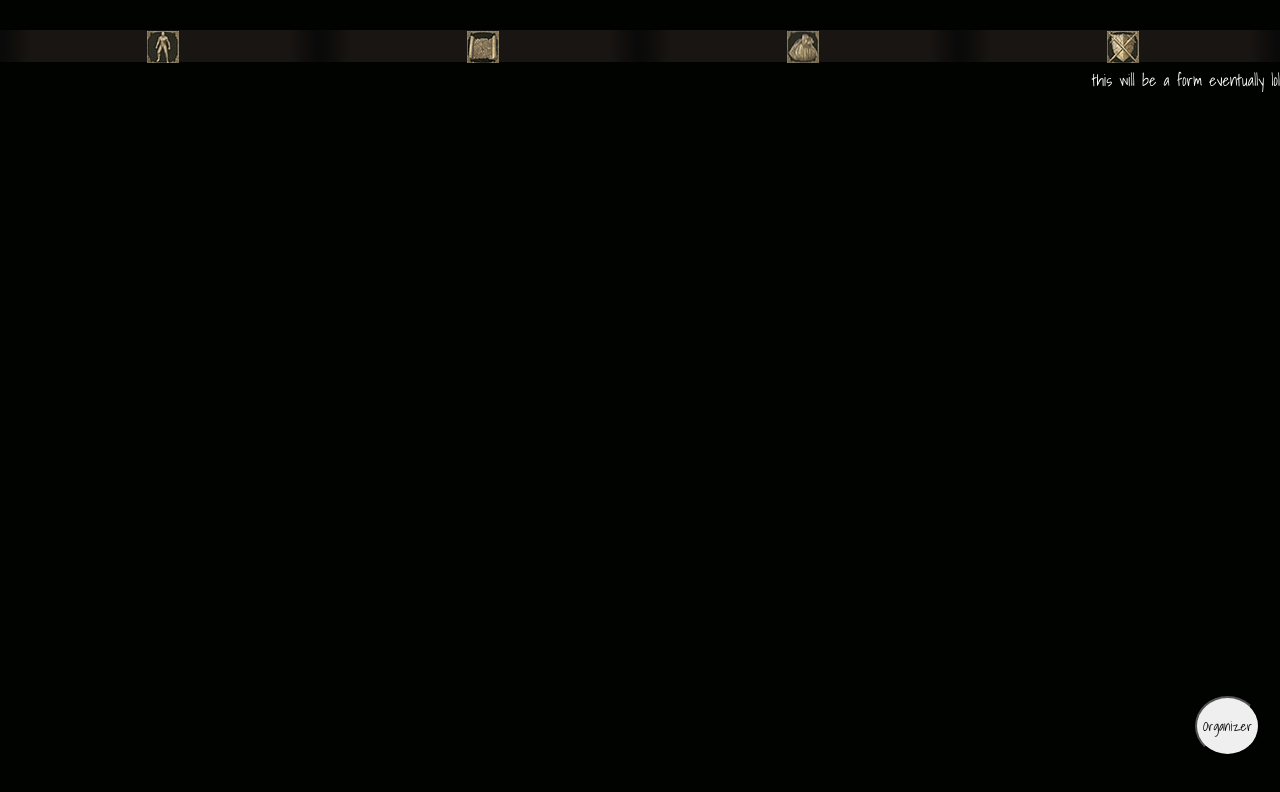
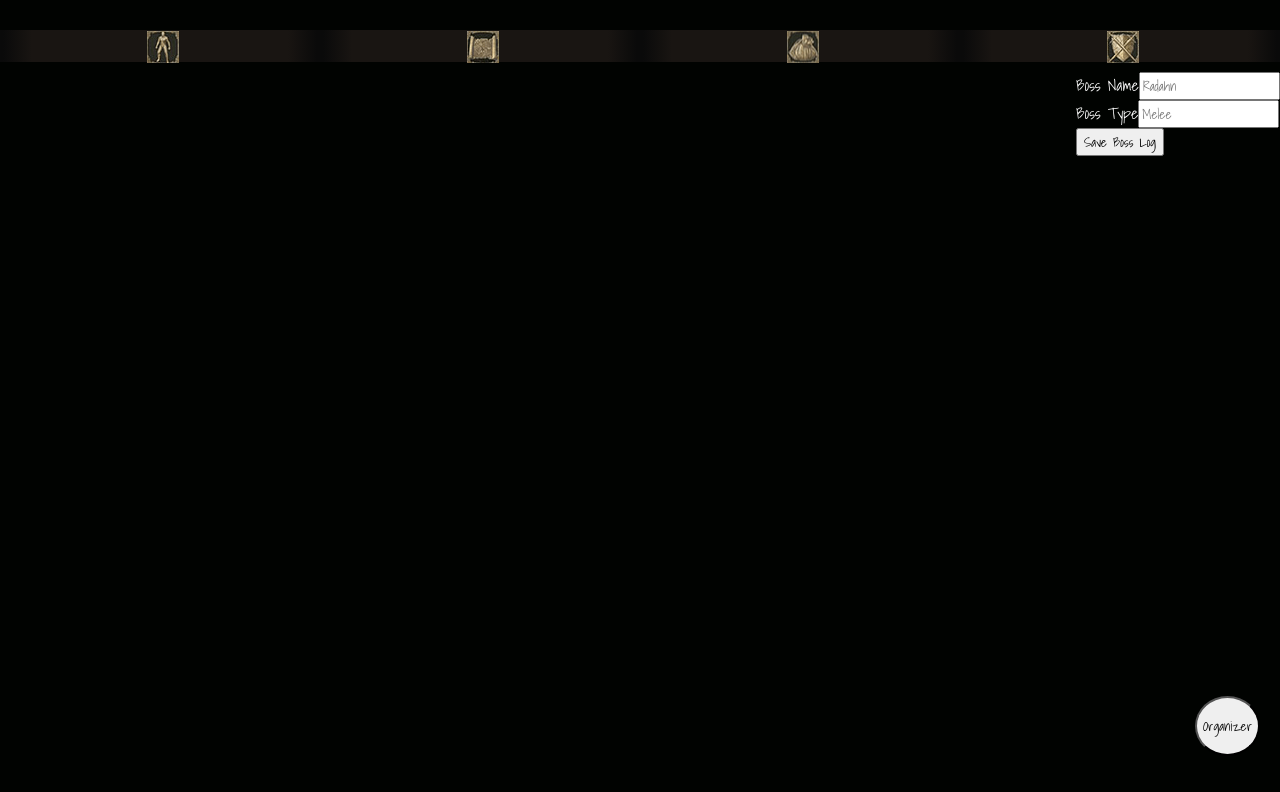
Before and after one commit to r-Dev03/Elden-Ring-Companion-Hub, a React (Create React App) app: page / in a window 1280 px wide. Shown: the top 792 px of the page. Built offline with nearby package versions, Linux system fonts and the light colour scheme.

Commit message:
Deleted form component, and created BossForm component. Currently aiming to go for 4 different forms based on strategy category. Inputted very basic boilerplate for BossForm component.

```diff
--- a/src/App.js
+++ b/src/App.js
@@ -1,7 +1,7 @@
 import './index.css';
 import React from 'react';
 import Navbar from './components/Navbar';
-import Form from './components/Form.js';
+import BossForm from './components/BossForm.js'
 
 function App() {
     return (
@@ -9,7 +9,7 @@ function App() {
             <Navbar />
             <div className='oBtnContainer'>
                 <button className='organizerBtn'>Organizer</button>
-                <Form />
+                <BossForm />
             </div>
         </div>
     );
--- /dev/null
+++ b/src/components/BossForm.js
@@ -0,0 +1,48 @@
+import React from "react";
+import { useState } from "react";
+
+const BossForm = ({ BossLog }) => {
+    const [bossName, setBossName] = useState('')
+    const [bossType, setBossType] = useState('')
+    const [bossInfo, setBossInfo] = useState('')
+
+    const onSubmit = (e) => {
+        e.preventDefault()
+
+        if (!bossInfo) {
+            alert('Stop dying to bosses and strategize a little')
+            return
+        }
+
+        BossLog({ bossName, bossType, bossInfo})
+
+        setBossName('')
+        setBossType('')
+        setBossInfo('')
+    }
+
+    return (
+        <form className='form' onSubmit={onSubmit}>
+            <div className='form-control'>
+                <label>Boss Name</label>
+                <input
+                    type='text'
+                    placeholder='Radahn'
+                    value={bossName}
+                    onChange={(e) => setBossName(e.target.value)}
+                />
+            </div>
+            <div className='form-control'>
+                <label>Boss Type</label>
+                <input
+                    type='select'
+                    placeholder='Melee'
+                    value={bossType}
+                    onChange={(e) => setBossType(e.target.value)}
+                />
+            </div>
+            <input type='submit' value='Save Boss Log' className='btn btn-block' />
+        </form>
+    )
+}
+export default BossForm
--- a/src/components/Form.js
+++ /dev/null
@@ -1,9 +0,0 @@
-import React from "react";
-
-const Form = () => {
-    return (
-        <div>this will be a form eventually lol</div>
-    )
-}
-
-export default Form
```
